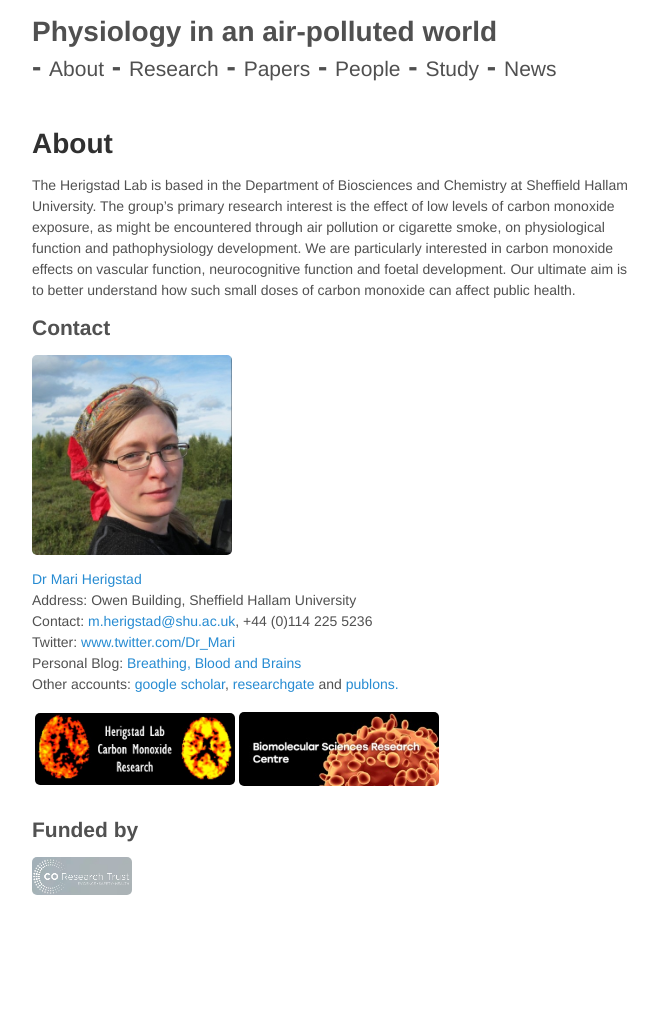
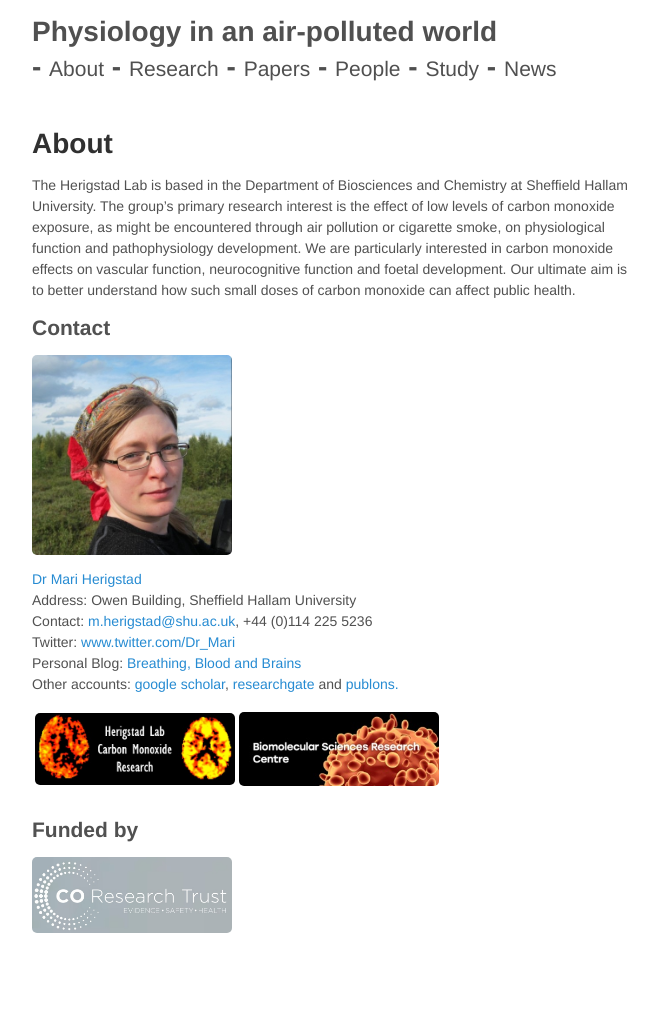
Before and after one commit to mariherigstad/mariherigstad.github.io, a Jekyll site: the page built from about.md, in a window 1280 px wide. Shown: the whole page, without its empty margins (307-965 px from the left). Built offline with Jekyll 4.4.1, drawn with Linux system fonts in a browser that asks for light colours; before the commit the page ends 972 px from its top, so only the background shows below that.

Commit message:
Update about.md

```diff
--- a/about.md
+++ b/about.md
@@ -24,4 +24,4 @@
 </table>
 
 ## Funded by
-<a href="http://www.coresearchtrust.org/"><img src="/assets/CORT_logo.jpg" alt="CO Research Trust" align="middle" style="width: 100px;" /></a>
+<a href="http://www.coresearchtrust.org/"><img src="/assets/CORT_logo.jpg" alt="CO Research Trust" align="middle" style="width: 200px;" /></a>
```
